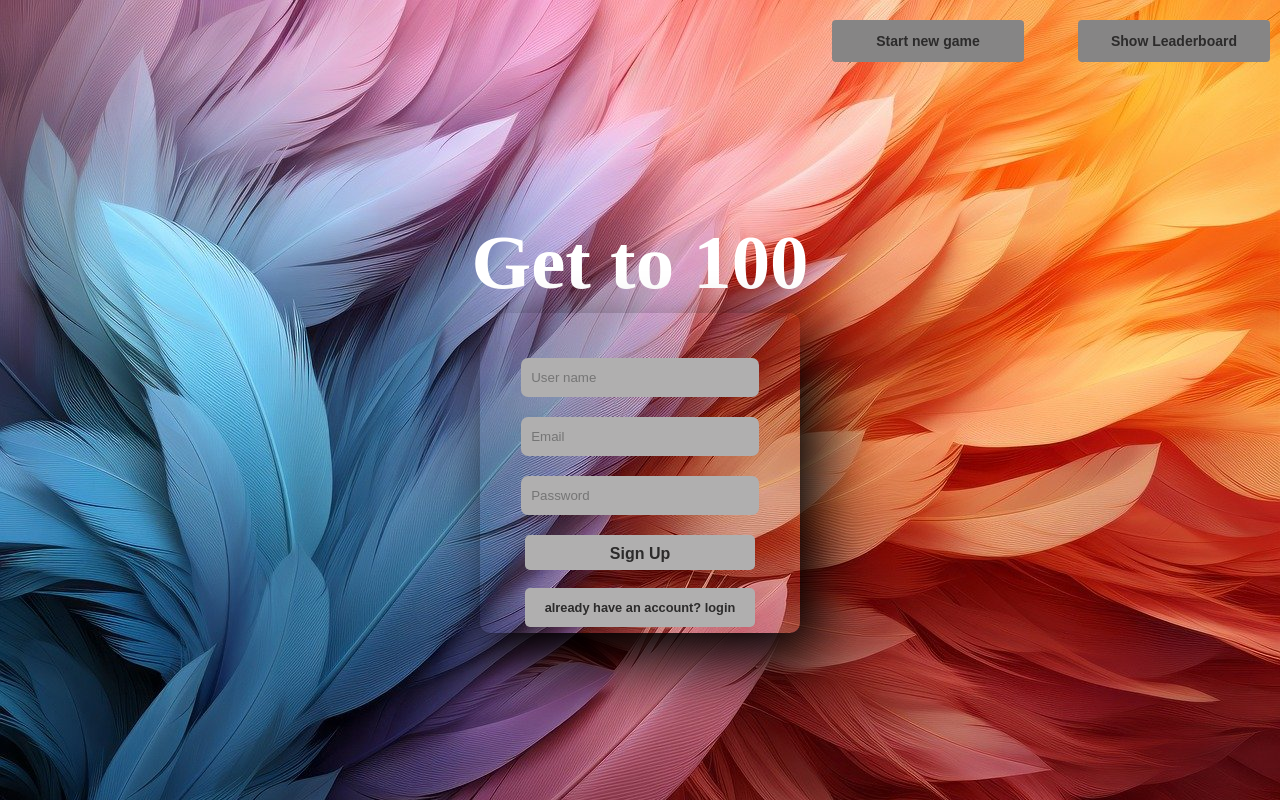
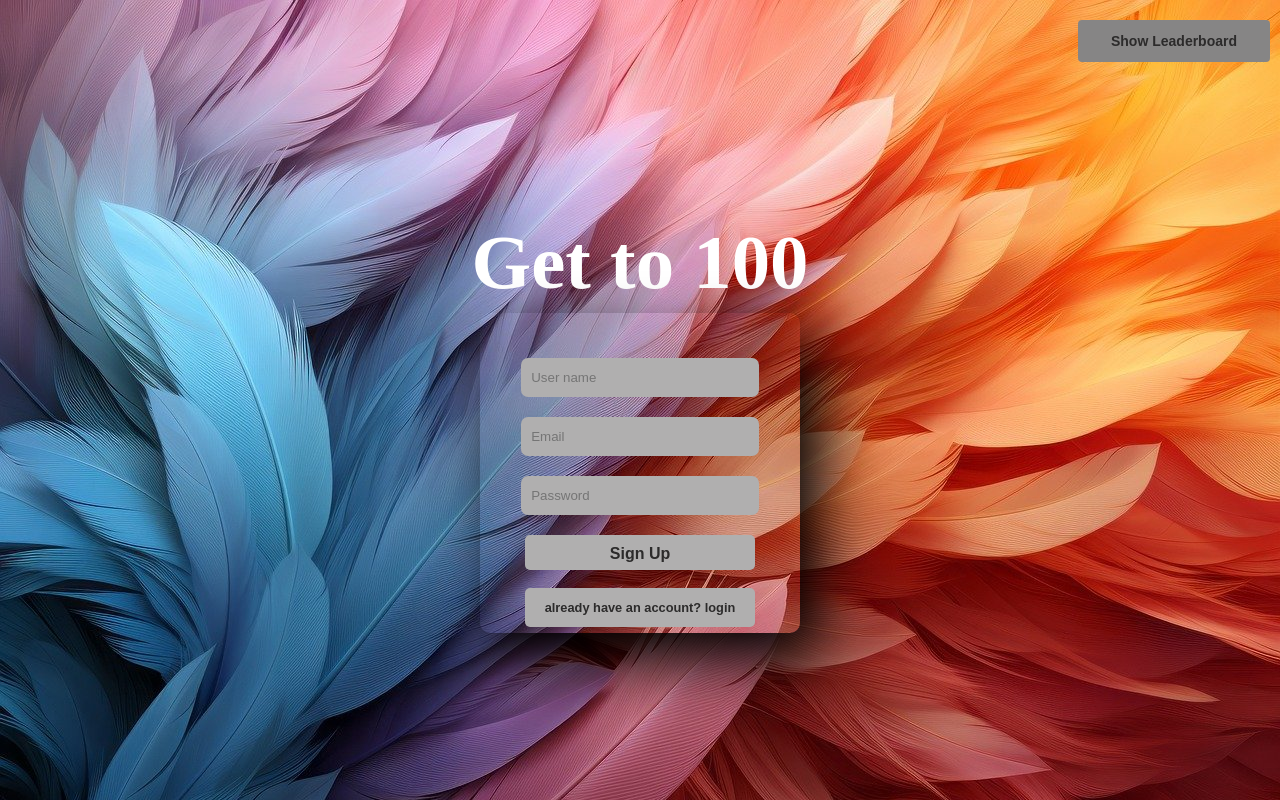
Before and after one commit to MiriamSanders/reactProj2, a React (Vite) app: page / in a window 1280 px wide. Built offline with nearby package versions, Linux system fonts and the light colour scheme.

Commit message:
finished project

```diff
--- a/src/App.jsx
+++ b/src/App.jsx
@@ -23,7 +23,7 @@ function App() {
   function removePlayer(idToRemove) {
     setPlayers(prevPlayers => prevPlayers.filter(player => player.id !== idToRemove));
   }
-  function startNewGame()
+  function endGame()
   {
     setAddPlayer(1);
     setStartGame(0);
@@ -31,7 +31,7 @@ function App() {
 
   return (
     <>
-    <button onClick={startNewGame} className='new-game-button'>Start new game</button>
+     {startGame?<button onClick={endGame} className='new-game-button'>End game</button>:null}
       <Leaders></Leaders>
       <h1 className="title">Get to 100</h1>
       {addPlayer ? <Register setPlayers={setPlayers} type={register} ChangePage={ChangePage} alertMessage={updateAlert}></Register> : null}
```
